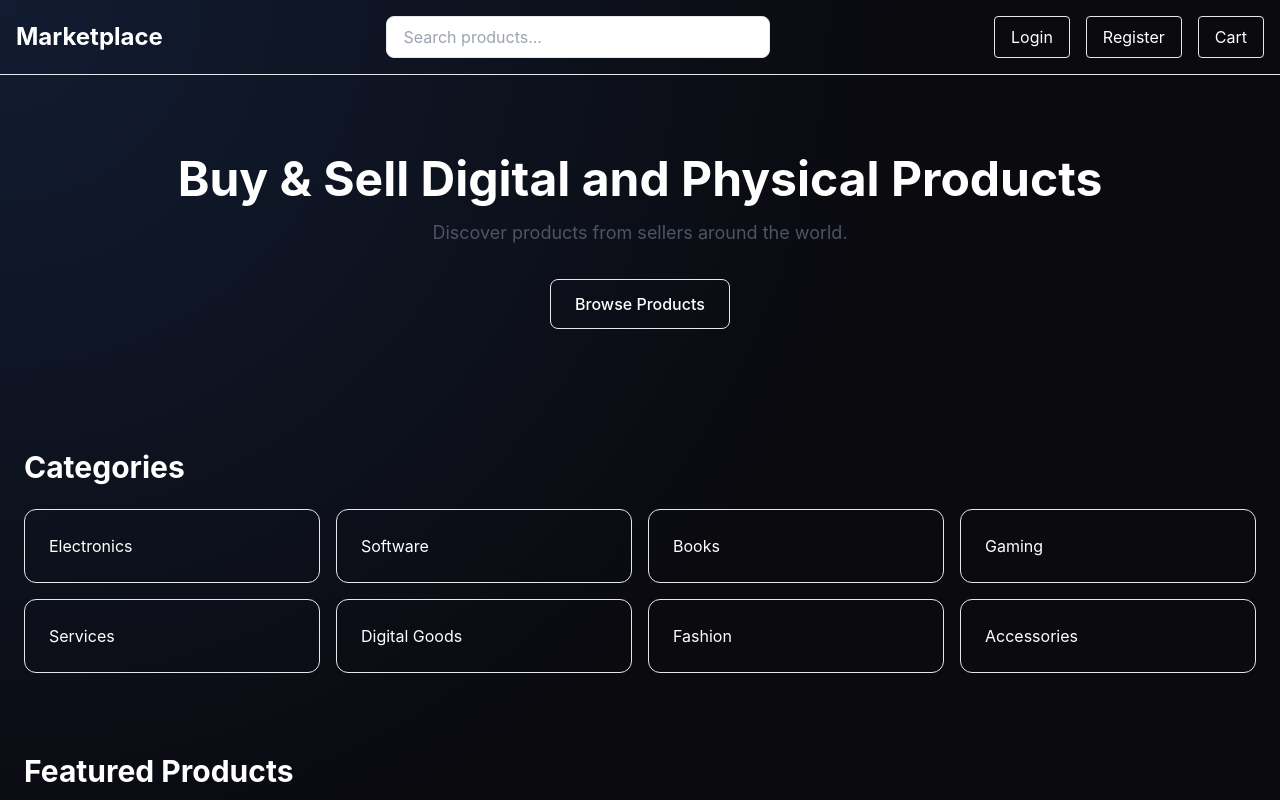
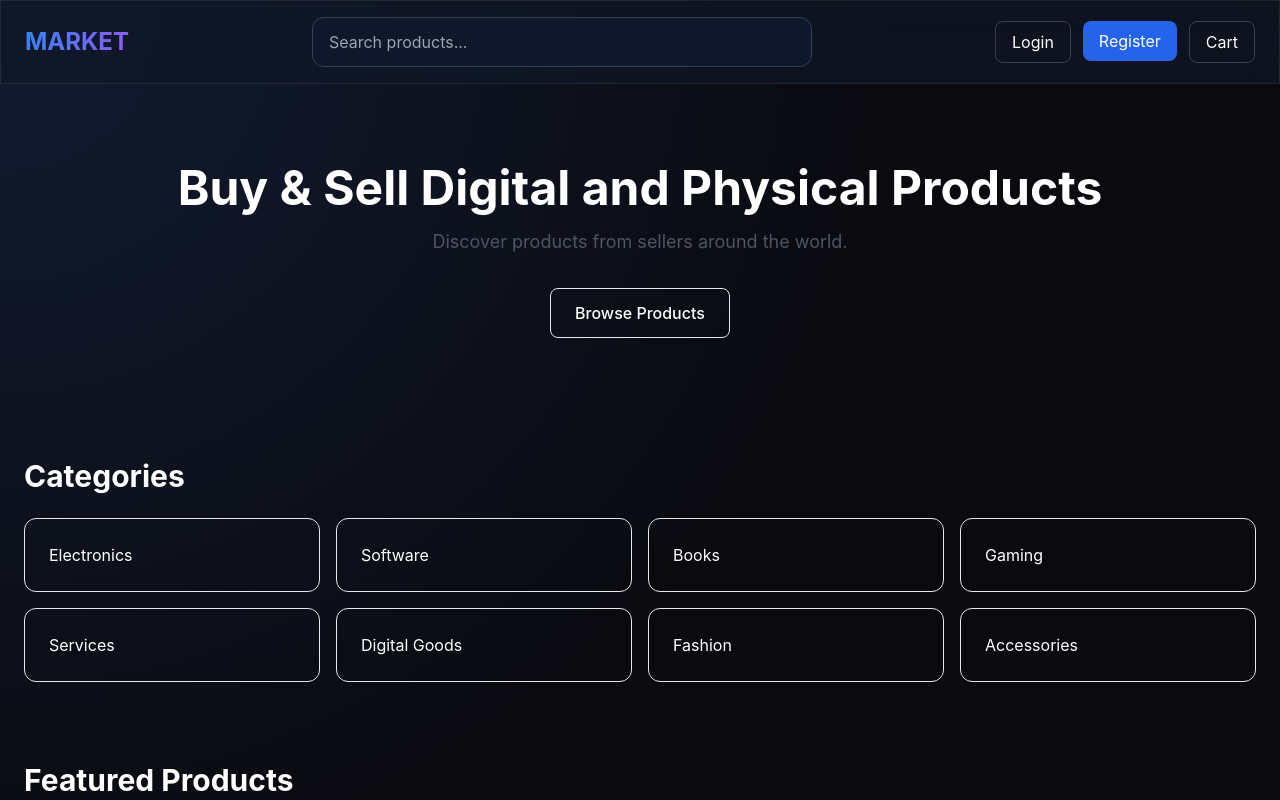
Before and after one commit to Shh12308/market-, a Next.js app: page / in a window 1280 px wide. Shown: the top 800 px of the page. Built offline with nearby package versions, Linux system fonts and the light colour scheme.

Commit message:
Update Navbar.tsx

```diff
--- a/components/layout/Navbar.tsx
+++ b/components/layout/Navbar.tsx
@@ -2,35 +2,35 @@ import Link from "next/link";
 
 export default function Navbar() {
   return (
-    <nav className="border-b p-4">
-      <div className="mx-auto flex max-w-7xl items-center justify-between">
+    <nav className="glass sticky top-0 z-50 border-b border-slate-800">
+      <div className="mx-auto flex max-w-7xl items-center justify-between px-6 py-4">
         <Link href="/">
-          <h1 className="cursor-pointer text-2xl font-bold">
-            Marketplace
+          <h1 className="cursor-pointer text-2xl font-bold gradient-text">
+            MARKET
           </h1>
         </Link>
 
         <input
           type="text"
           placeholder="Search products..."
-          className="w-96 rounded-lg border px-4 py-2"
+          className="w-[500px] rounded-xl border border-slate-700 bg-slate-900 px-4 py-3 outline-none"
         />
 
-        <div className="flex gap-4">
+        <div className="flex gap-3">
           <Link href="/login">
-            <button className="rounded border px-4 py-2">
+            <button className="rounded-lg border border-slate-700 px-4 py-2">
               Login
             </button>
           </Link>
 
           <Link href="/register">
-            <button className="rounded border px-4 py-2">
+            <button className="rounded-lg bg-blue-600 px-4 py-2">
               Register
             </button>
           </Link>
 
           <Link href="/cart">
-            <button className="rounded border px-4 py-2">
+            <button className="rounded-lg border border-slate-700 px-4 py-2">
               Cart
             </button>
           </Link>
```
